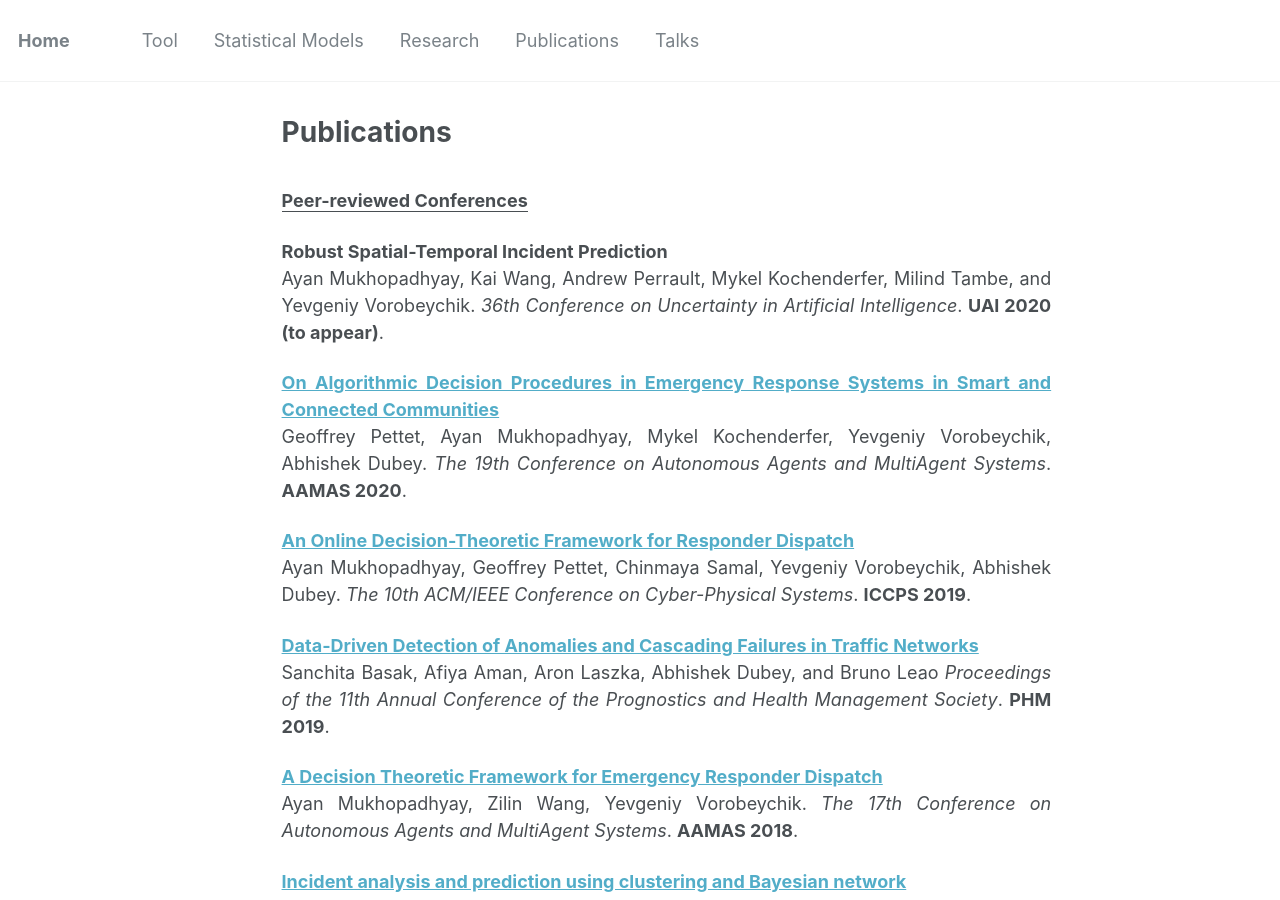
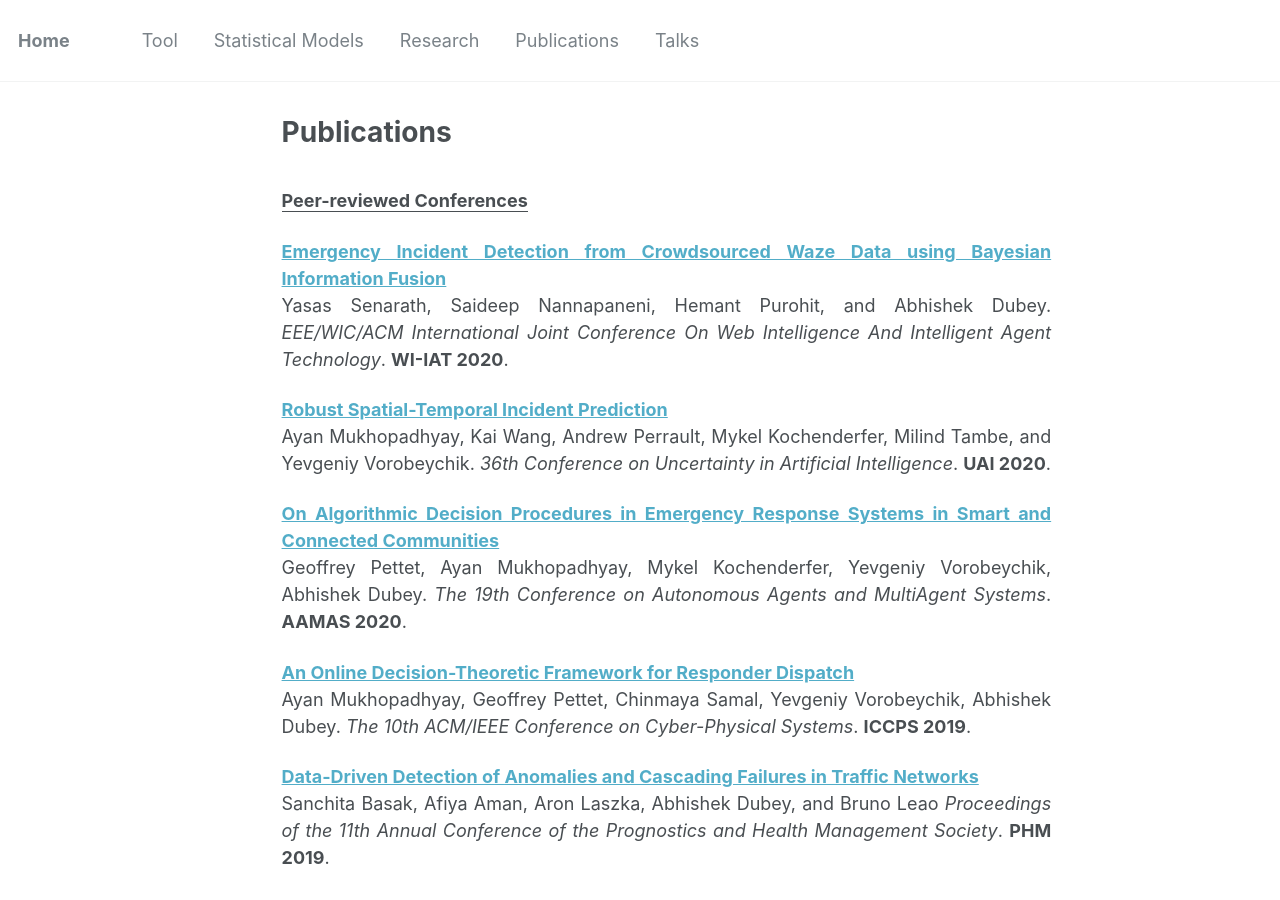
Before and after one commit to TransactiveSCC/statresp.github.io, a Jekyll site: the page built from _pages/publications.md, in a window 1280 px wide and 900 px high. Built offline with Jekyll 4.4.1, drawn with Linux system fonts in a browser that asks for light colours.

Commit message:
update waze paper

```diff
--- a/_pages/publications.md
+++ b/_pages/publications.md
@@ -7,9 +7,13 @@ author_profile: true
 <b><u>Peer-reviewed Conferences</u></b>
 <br>
 
-<b>Robust Spatial-Temporal Incident Prediction</b> <br>
+<b>[Emergency Incident Detection from Crowdsourced Waze Data using Bayesian Information Fusion](https://arxiv.org/abs/2011.05440)</b><br>
+Yasas Senarath, Saideep Nannapaneni, Hemant Purohit, and Abhishek Dubey.
+<i>EEE/WIC/ACM International Joint Conference On Web Intelligence And Intelligent Agent Technology</i>. <b>WI-IAT 2020</b>.
+
+<b>[Robust Spatial-Temporal Incident Prediction](http://proceedings.mlr.press/v124/mukhopadhyay20a/mukhopadhyay20a.pdf)</b> <br>
 Ayan Mukhopadhyay, Kai Wang, Andrew Perrault, Mykel Kochenderfer, Milind Tambe, and Yevgeniy Vorobeychik.
-<i>36th Conference on Uncertainty in Artificial Intelligence</i>. <b>UAI 2020 (to appear)</b>.
+<i>36th Conference on Uncertainty in Artificial Intelligence</i>. <b>UAI 2020</b>.
 
 <b>[On Algorithmic Decision Procedures in Emergency Response Systems in Smart and Connected Communities](https://ayanmukhopadhyay.github.io/files/aamas20.pdf)</b> <br>
 Geoffrey Pettet, Ayan Mukhopadhyay, Mykel Kochenderfer, Yevgeniy Vorobeychik, Abhishek Dubey.
```
